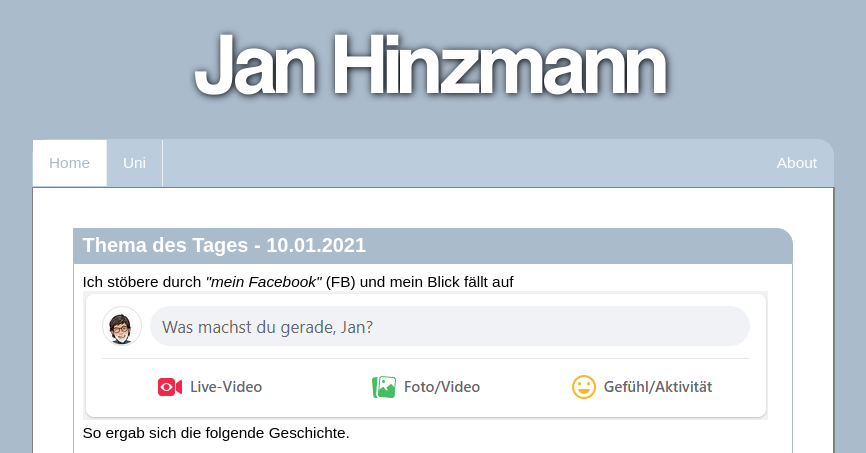
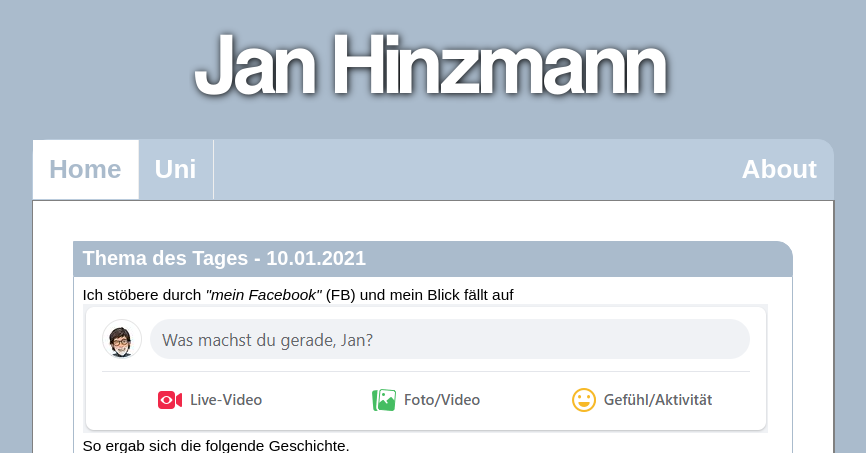
Before and after one commit to janykey/janykey.github.io, a PHP site: page / in a window 1280 px wide. Shown: the top 453 px of the page, without its empty margins (207-1073 px from the left). Run offline with PHP 8.4, Linux system fonts and the light colour scheme.

Commit message:
Update janhinzmann.css

```diff
--- a/style/janhinzmann.css
+++ b/style/janhinzmann.css
@@ -63,6 +63,8 @@ p {
 .nav li {
     float: left;
     border-right: 1px solid #eee;
+    font-size: 170%;
+    font-weight: bold;
 }
 .nav li a {
     display: block;
```
